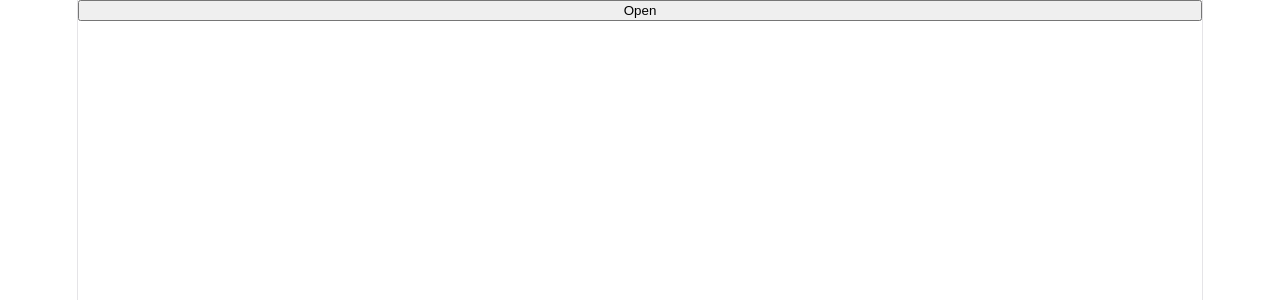
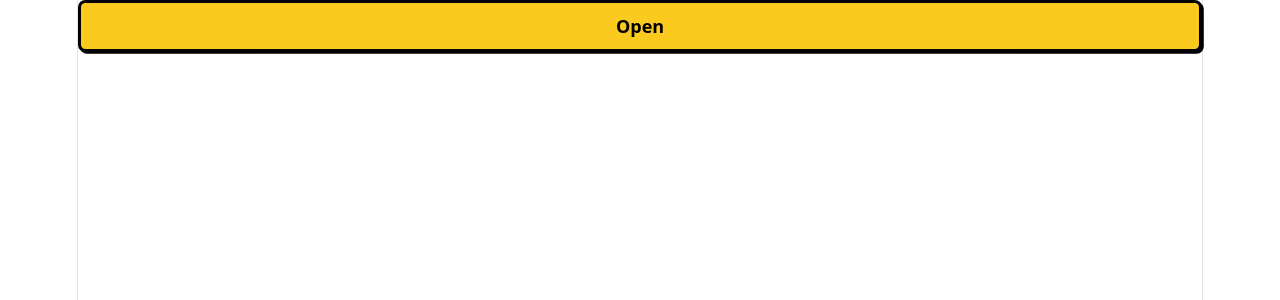
Before and after one commit to zincaI/Flower-shop-game, a React (Vite) app in the folder flower-shop/: page / in a window 1280 px wide. Shown: the top 300 px of the page. Built offline with nearby package versions, Linux system fonts and the light colour scheme.

Commit message:
feat: add OpenButton component with styles and integrate into StartPage chore: update package.json and package-lock.json to include Prettier

```diff
--- a/flower-shop/package.json
+++ b/flower-shop/package.json
@@ -23,6 +23,7 @@
     "eslint-plugin-react-hooks": "^7.1.1",
     "eslint-plugin-react-refresh": "^0.5.7",
     "globals": "^17.13.0",
+    "prettier": "3.9.10",
     "typescript": "~5.9.3",
     "typescript-eslint": "^8.72.0",
     "vite": "^8.3.5"
--- /dev/null
+++ b/flower-shop/src/components/OpenButton.css
@@ -0,0 +1,22 @@
+/* From Uiverse.io by adamgiebl */
+.open-button {
+	background: #fbca1f;
+	font-family: inherit;
+	padding: 0.6em 1.3em;
+	font-weight: 900;
+	font-size: 18px;
+	border: 3px solid black;
+	border-radius: 0.4em;
+	box-shadow: 0.1em 0.1em;
+	cursor: pointer;
+}
+
+.open-button:hover {
+	transform: translate(-0.05em, -0.05em);
+	box-shadow: 0.15em 0.15em;
+}
+
+button:active {
+	transform: translate(0.05em, 0.05em);
+	box-shadow: 0.05em 0.05em;
+}
--- a/flower-shop/src/components/OpenButton.tsx
+++ b/flower-shop/src/components/OpenButton.tsx
@@ -1,11 +1,13 @@
+import './OpenButton.css';
 
 function OpenButton() {
-
-  return (
-    <>
-      <button>Open</button>
-    </>
-  )
+	return (
+		<>
+			<button className='open-button open-button--hover open-button--active'>
+				Open
+			</button>
+		</>
+	);
 }
 
-export default OpenButton
+export default OpenButton;
```
Also changed, not shown: flower-shop/src/components/StartPage.tsx (+7 -8 lines), 1 other file (tests, documents, lock files or other folders).
